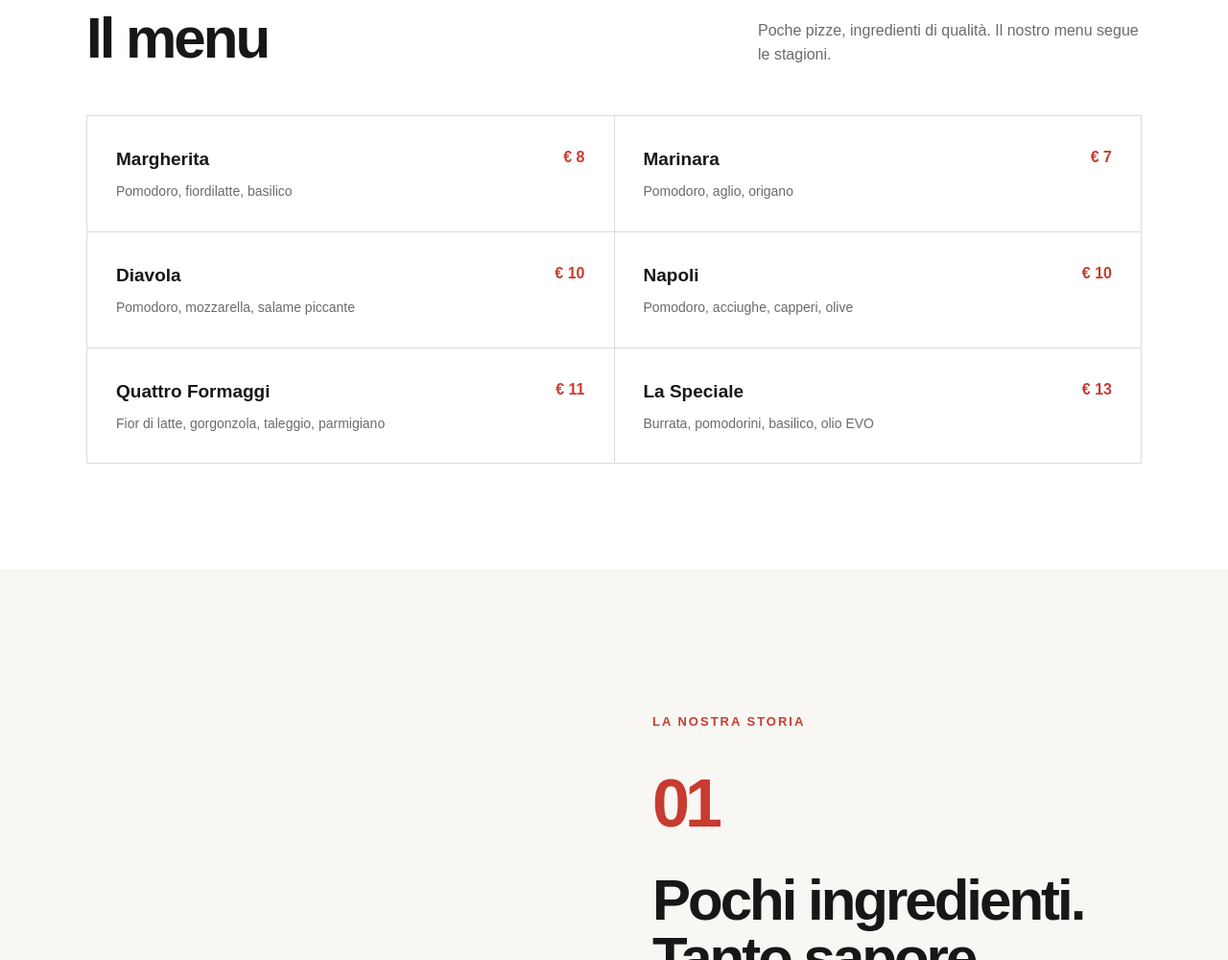
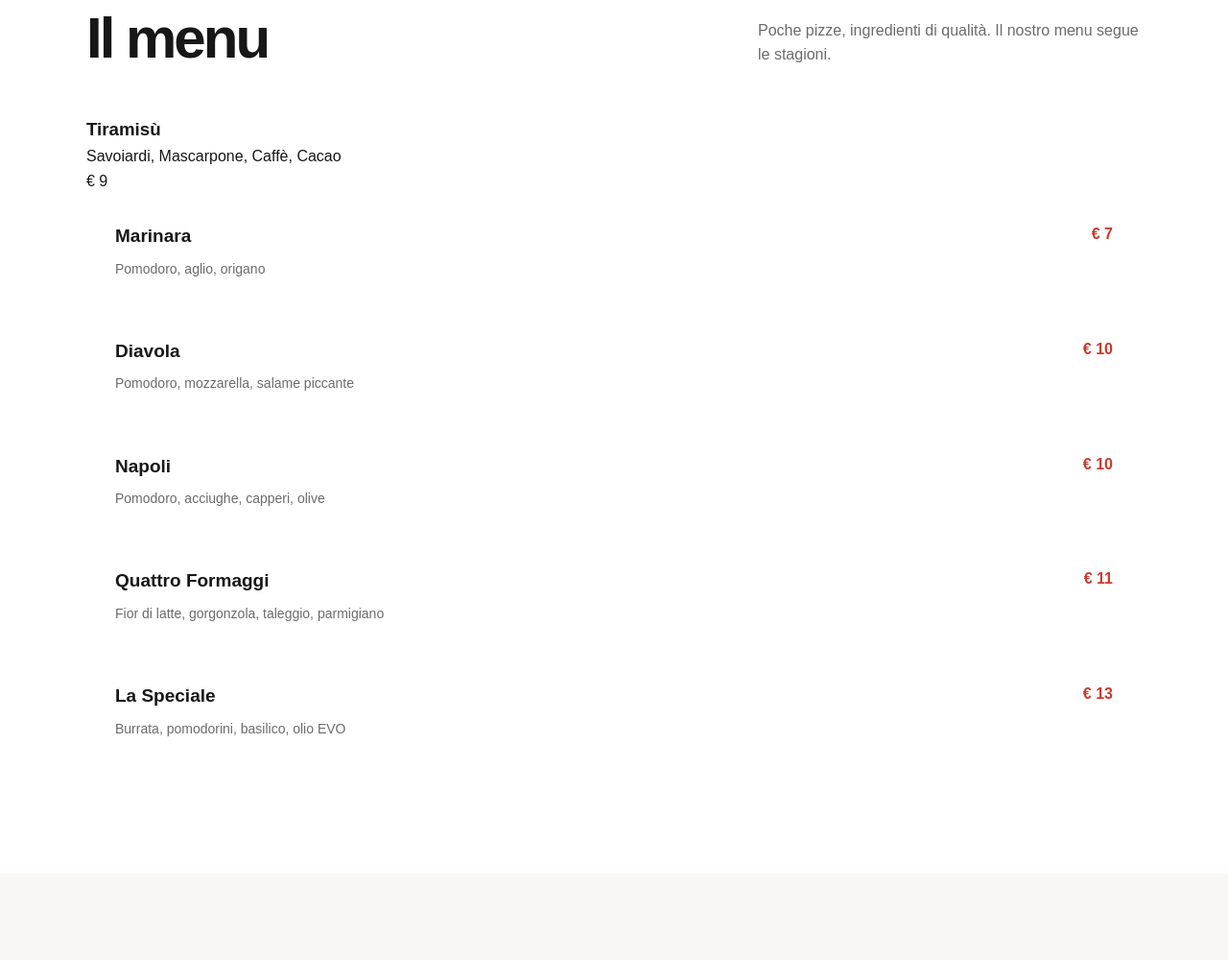
Before and after one commit to SilvanaCitro/PizzeriaWeb, a plain HTML site: page index.html in a window 1280 px wide. Shown: the part 900-1900 px from the top of the page at 96% size. Drawn offline with Linux system fonts and the light colour scheme; a script that the page names is missing.

Commit message:
modifiche sviluppatore Natale

```diff
--- a/index.html
+++ b/index.html
@@ -102,17 +102,17 @@
                 </div>
 
 
-                <div class="pizza-grid">
+                <div class="dolce-grid">
 
-                    <article class="pizza-card">
+                    <article class="dolce-card">
                         <div>
-                            <h3>Margherita</h3>
+                            <h3>Tiramisù</h3>
                             <p>
-                                Pomodoro, fiordilatte, basilico
+                                Savoiardi, Mascarpone, Caffè, Cacao
                             </p>
                         </div>
 
-                        <span>€ 8</span>
+                        <span>€ 9</span>
                     </article>
 
 
```
